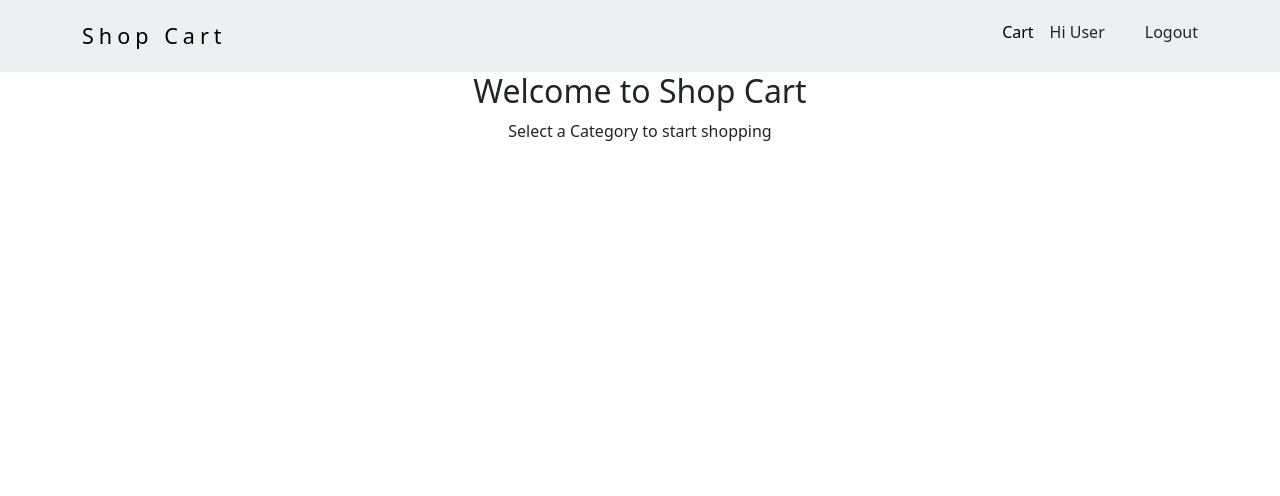
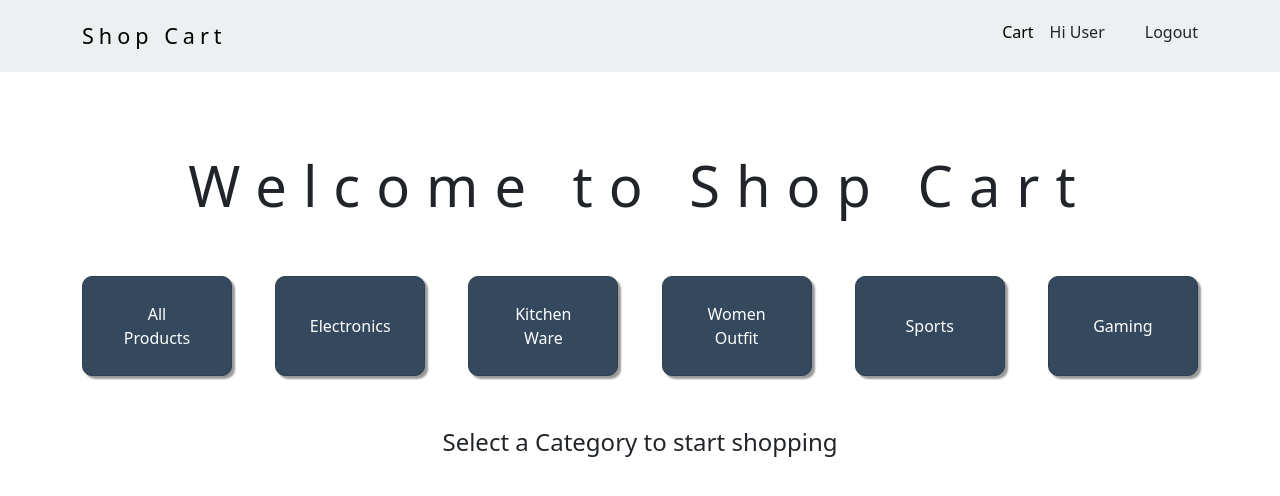
Before and after one commit to vignesh1127/cart, a plain HTML site: page index.html in a window 1280 px wide. Drawn offline with nearby package versions, Linux system fonts and the light colour scheme.

Commit message:
category list

```diff
--- a/css/common.css
+++ b/css/common.css
@@ -1,5 +1,8 @@
 :root{
     --blue-gray: #ecf0f1;
+    --pale-blue: #2c3e50;
+    --mid-gray: #999;
+    --jeans-blue: #34495e;
 }
 
 html{
--- a/css/home.css
+++ b/css/home.css
@@ -0,0 +1,39 @@
+.home-title{
+    font-size: 3.5rem;
+    letter-spacing: 1rem;
+    margin-top: 5rem;
+}
+
+.category-title{
+    font-size: 1.5rem;
+    margin-top: 3rem;
+}
+
+.category-list{
+    margin-top: 3rem;
+    gap: 1rem;
+}
+
+.category-item{
+    border: 1px solid var(--pale-blue);
+    box-shadow: 3px 3px 2px var(--mid-gray);
+    width: 150px;
+    background-color: var(--jeans-blue);
+    text-align: center;
+    padding: 20px 30px;
+    border-radius: 10px;
+    min-width: 120px;
+    min-height: 100px;
+}
+
+.category-item a{
+    text-decoration: none;
+    color: white;
+    font-size: 1rem;
+
+}
+.category-item:hover{
+    box-shadow: 0px 0px;
+    cursor: pointer;
+    transition: box-shadow 0.25s linear 0s;
+}
--- a/index.html
+++ b/index.html
@@ -35,8 +35,14 @@
         <div class="container">
             <div class="row">
                 <h2 class="home-title text-center">Welcome to Shop Cart</h2>
-                <div class="category-list d-flex flex-row justify-content-center align-items-center">
-                    <!-- TODO:Add Category childs -->
+                <div class="category-list d-flex flex-row justify-content-between align-items-center">
+                    <!-- Catergory List -->
+                    <div class="category-item d-flex justify-content-center align-items-center"><a href="">All Products</a></div>
+                    <div class="category-item d-flex justify-content-center align-items-center"><a href="">Electronics</a></div>
+                    <div class="category-item d-flex justify-content-center align-items-center"><a href="">Kitchen Ware</a></div>
+                    <div class="category-item d-flex justify-content-center align-items-center"><a href="">Women Outfit</a> </div>
+                    <div class="category-item d-flex justify-content-center align-items-center"><a href="">Sports</a></div>
+                    <div class="category-item d-flex justify-content-center align-items-center"><a href="">Gaming</a></div>
                 </div>
                 <div class="category-title text-center">
                     Select a Category to start shopping
```
